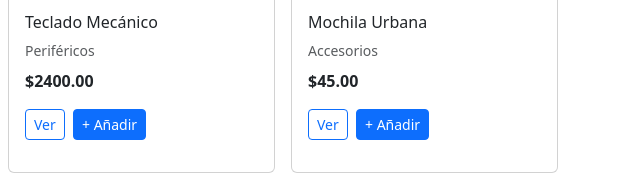
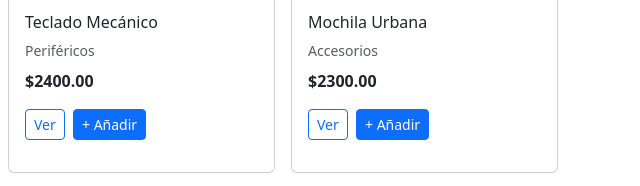
Before and after one commit to Joaquinnoble777/tienda, a plain HTML site: page index.html in a window 1280 px wide. Shown: the part 799-985 px from the top of the page, 640-1280 px from the left. Drawn offline with nearby package versions, Linux system fonts and the light colour scheme.

Commit message:
Add files via upload

```diff
--- a/index.html
+++ b/index.html
@@ -226,7 +226,7 @@ const PRODUCTS = [
   { id: 'p1', title: 'Auriculares Pro', price: 650, category: 'Audio', img: 'img/auriculares.png', desc: 'Auriculares cómodos con buena cancelación.' },
   { id: 'p2', title: 'Mouse Gamer', price: 580, category: 'Periféricos', img: 'img/mouse.png', desc: 'Mouse con DPI ajustable para gaming.' },
   { id: 'p3', title: 'Teclado Mecánico', price: 2400, category: 'Periféricos', img: 'img/teclado.png', desc: 'Teclado mecánico con switches azules.' },
-  { id: 'p4', title: 'Mochila Urbana', price: 45.00, category: 'Accesorios', img: 'img/mochila.png', desc: 'Mochila resistente y con compartimento para laptop.' },
+  { id: 'p4', title: 'Mochila Urbana', price: 2300, category: 'Accesorios', img: 'img/mochila.png', desc: 'Mochila resistente y con compartimento para laptop.' },
   { id: 'p5', title: 'Cargador Rápido', price: 690, category: 'Accesorios', img: 'img/cargador.png', desc: 'Carga rápida USB-C 30W.' },
   { id: 'p6', title: 'Smartwatch Fit', price: 2800, category: 'Tecnología', img: 'img/reloj.png', desc: 'Reloj inteligente con monitoreo de ritmo cardíaco y notificaciones.' },
   { id: 'p7', title: 'Parlante Bluetooth', price: 2500, category: 'Audio', img: 'img/parlante.png', desc: 'Parlante portátil con excelente sonido y batería de larga duración.' },
```
